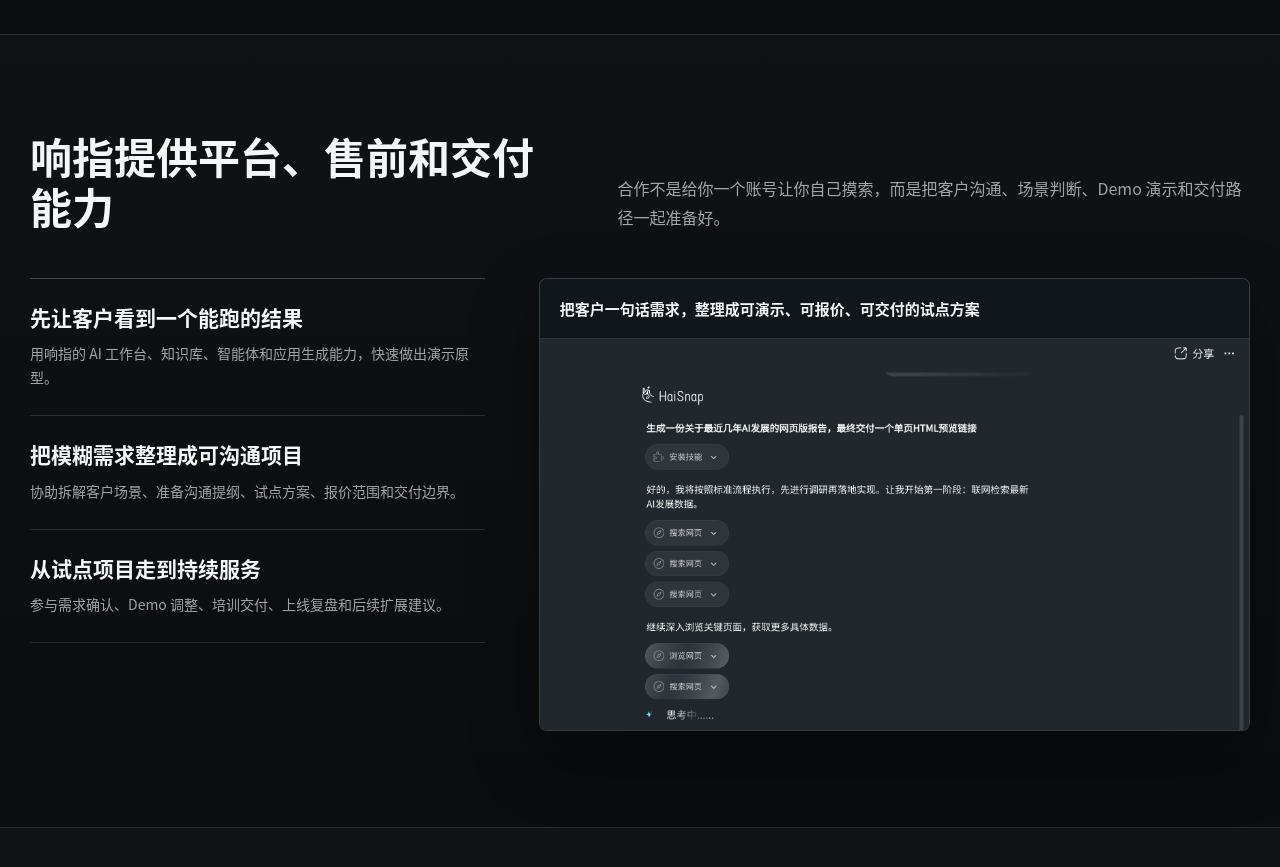
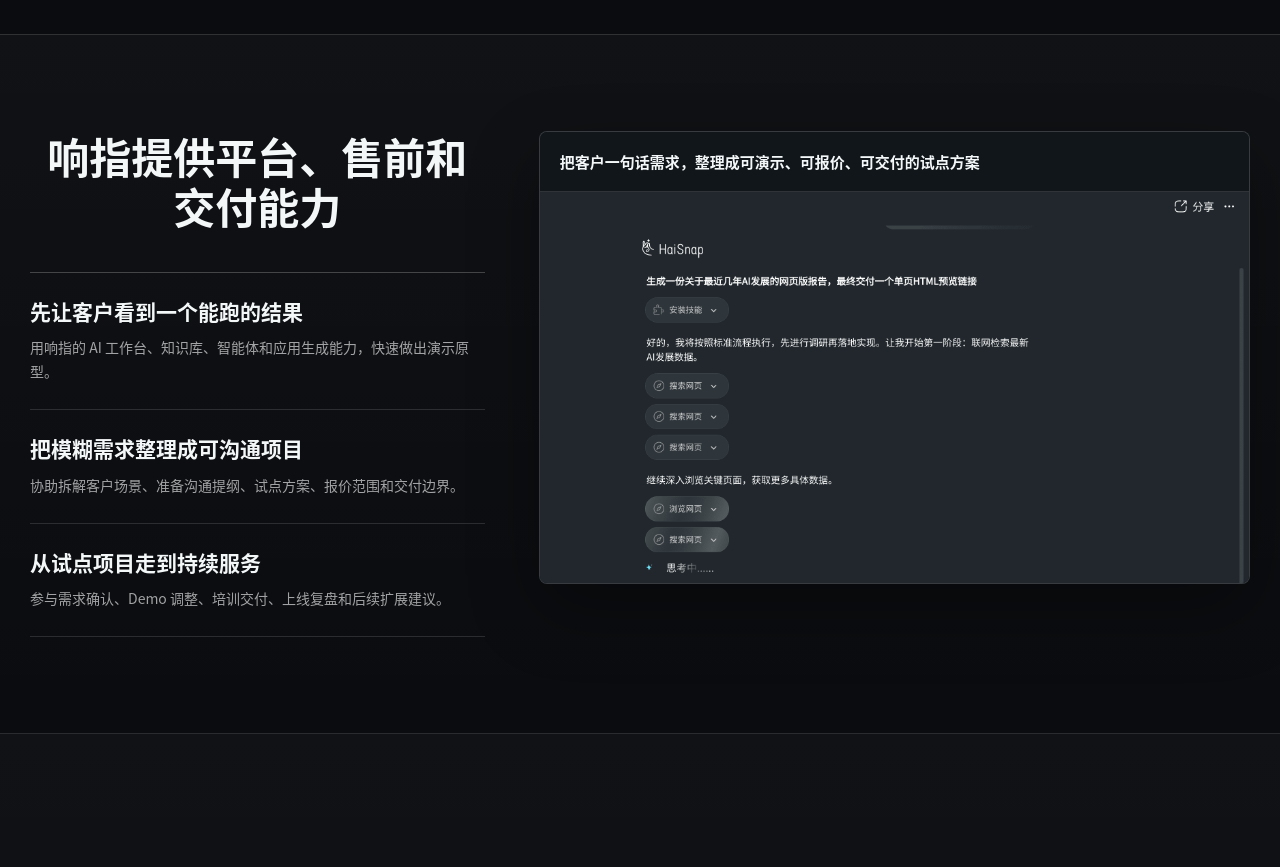
Before and after one commit to haisnap/b, a Next.js app: page / in a window 1280 px wide. Shown: the part 1380-2247 px from the top of the page. Built offline with nearby package versions, Linux system fonts and the light colour scheme.

Commit message:
Tighten support section layout

```diff
--- a/app/globals.css
+++ b/app/globals.css
@@ -550,11 +550,23 @@ select {
   line-height: 1.8;
 }
 
+.support-heading {
+  max-width: 660px;
+  margin-right: 0;
+  margin-bottom: 40px;
+  margin-left: 0;
+  text-align: left;
+}
+
 .pilot-layout {
   display: grid;
   grid-template-columns: minmax(360px, 0.78fr) minmax(0, 1.22fr);
   align-items: start;
   gap: 54px;
+}
+
+.pilot-copy {
+  min-width: 0;
 }
 
 .pilot-list {
--- a/app/page.jsx
+++ b/app/page.jsx
@@ -209,14 +209,12 @@ export default function HomePage() {
 
         <section id="support" className="section section-light" aria-labelledby="support-title">
           <div className="container">
-            <div className="section-heading split-heading">
+            <div className="pilot-layout">
+              <div className="pilot-copy">
+                <div className="section-heading support-heading">
                   <h2 id="support-title">响指提供平台、售前和交付能力</h2>
-              <p>
-                合作不是给你一个账号让你自己摸索，而是把客户沟通、场景判断、Demo 演示和交付路径一起准备好。
-              </p>
                 </div>
 
-            <div className="pilot-layout">
                 <div className="pilot-list">
                   {supportItems.map((item) => (
                     <article key={item.title}>
@@ -224,6 +222,7 @@ export default function HomePage() {
                       <p>{item.body}</p>
                     </article>
                   ))}
+                </div>
               </div>
 
               <figure className="pilot-visual">
```
Lines whose indentation alone changed are shown as unchanged.
